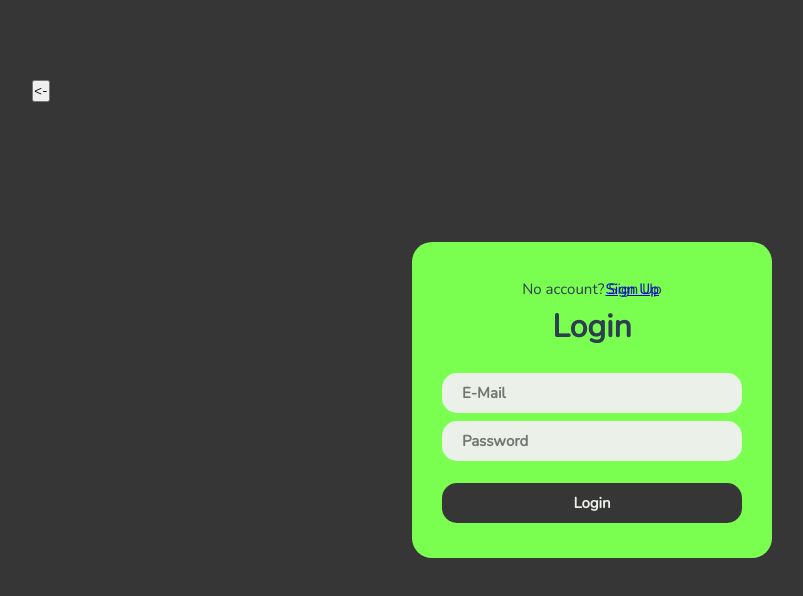
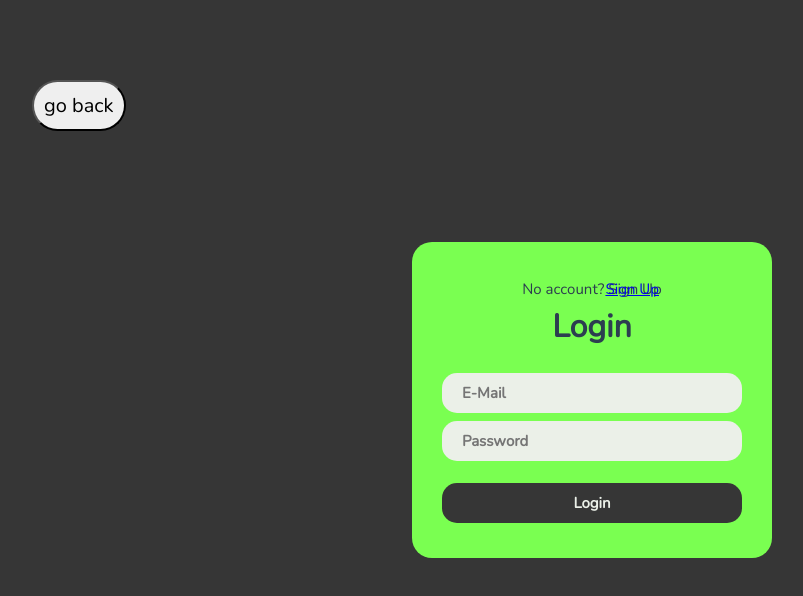
Before and after one commit to MerlinMinder/vueBlog, a Vue app: page /auth/login in a window 1280 px wide. Shown: the top 596 px of the page, without its empty margins (48-851 px from the left). Built offline with nearby package versions, Linux system fonts and the light colour scheme.

Commit message:
changes :)

```diff
--- a/src/views/AuthView.vue
+++ b/src/views/AuthView.vue
@@ -1,6 +1,6 @@
 <template>
   <div id="body">
-    <button @click="router.push('/')" id="back">{{ "<-" }}</button>
+    <button @click="router.push('/')" id="back">go back</button>
     <div class="formcontainer">
       <RouterView />
     </div>
@@ -26,6 +26,14 @@ import router from "../router";
     position: absolute;
     top: 10vh;
     left: 10vh;
+    padding: 10px;
+    font-size: 20px;
+    border-radius: 50px;
+
+    &:hover {
+      transform: scale(1.01);
+      cursor: pointer;
+    }
   }
 
   .formcontainer {
```
